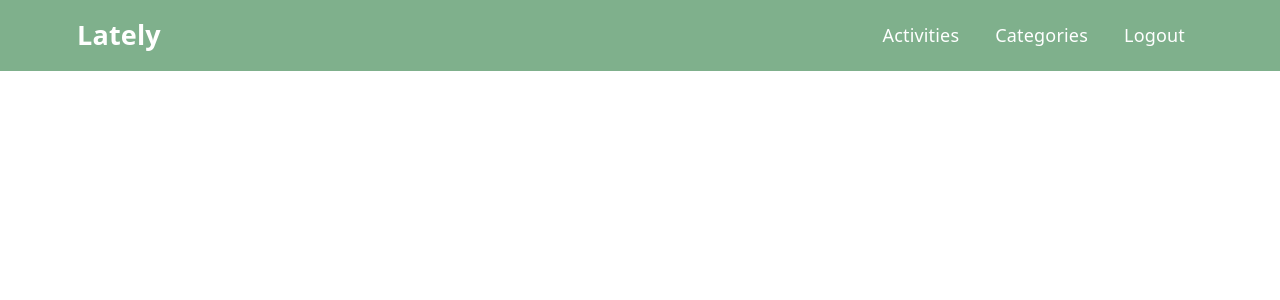
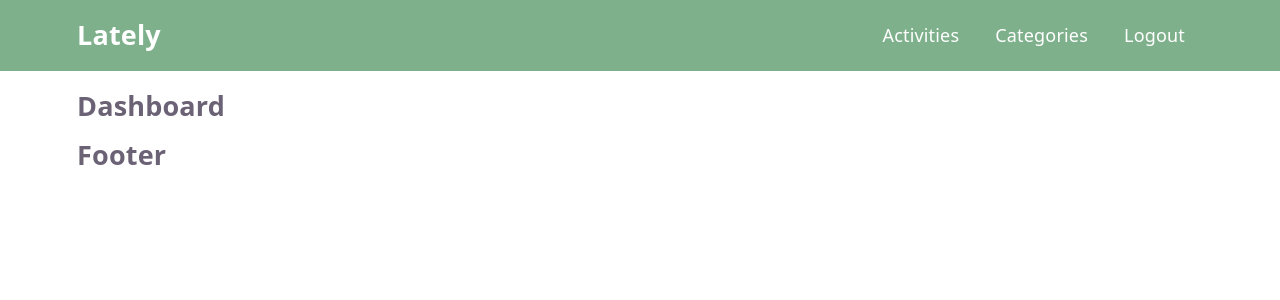
Before and after one commit to senyth/lately, a React (Vite) app in the folder client/: page / in a window 1280 px wide. Shown: the top 300 px of the page. Built offline with nearby package versions, Linux system fonts and the light colour scheme.

Commit message:
add footer and dashboard

```diff
--- a/client/src/App.tsx
+++ b/client/src/App.tsx
@@ -1,13 +1,20 @@
-import { Analytics } from '@vercel/analytics/react';
-import Header from './shared/theme/Header'
+// import { Analytics } from '@vercel/analytics/react';
+import Footer from './shared/theme/Footer';
+import Header from './shared/theme/Header';
+import './sass/theme.scss';
+import Dashboard from './components/Dashboard';
 
 function App() {
 
   return (
-    <>
+    <div id="container">
       <Header />
-      <Analytics />
-    </>
+      <section id="main">
+        <Dashboard />
+        <Footer />
+      </section>
+      {/* <Analytics /> */}
+    </div>
   )
 }
 
--- /dev/null
+++ b/client/src/components/Dashboard.tsx
@@ -0,0 +1,5 @@
+export default function Dashboard() {
+  return (
+    <h1>Dashboard</h1>
+  );
+}
--- a/client/src/sass/theme.scss
+++ b/client/src/sass/theme.scss
@@ -1,8 +1,12 @@
 @use './mixins' as mixin;
 
+#container {
+  width: 100%;
+  display: flex;
+  flex-direction: column;
+}
+
 #header-wrapper {
-  width: 100%;
-  // margin: 0 auto;
   background-color: #7FB08C;
   color: #ffffff;
 }
@@ -61,3 +65,8 @@ nav {
     }
   }
 }
+
+#main {
+  width: 1126px;
+  margin: 0 auto;
+}
--- a/client/src/shared/theme/Footer.tsx
+++ b/client/src/shared/theme/Footer.tsx
@@ -0,0 +1,5 @@
+export default function Footer() {
+  return (
+    <h1>Footer</h1>
+  );
+}
```
Lines whose indentation alone changed are shown as unchanged.
